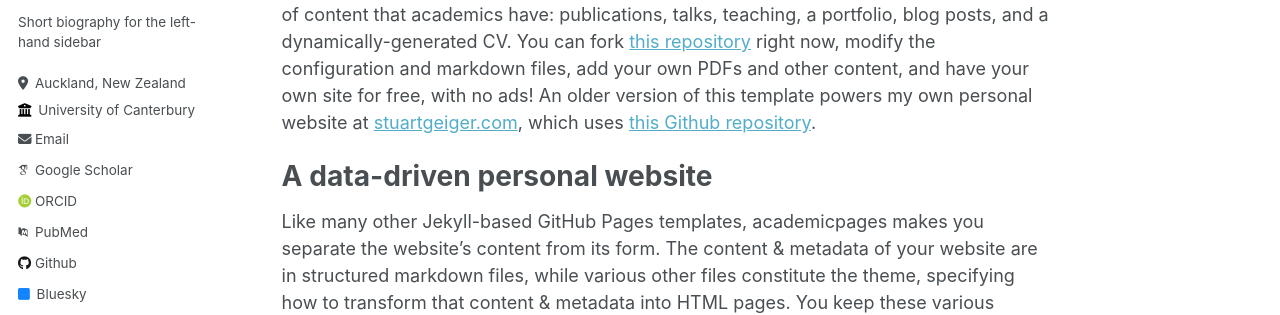
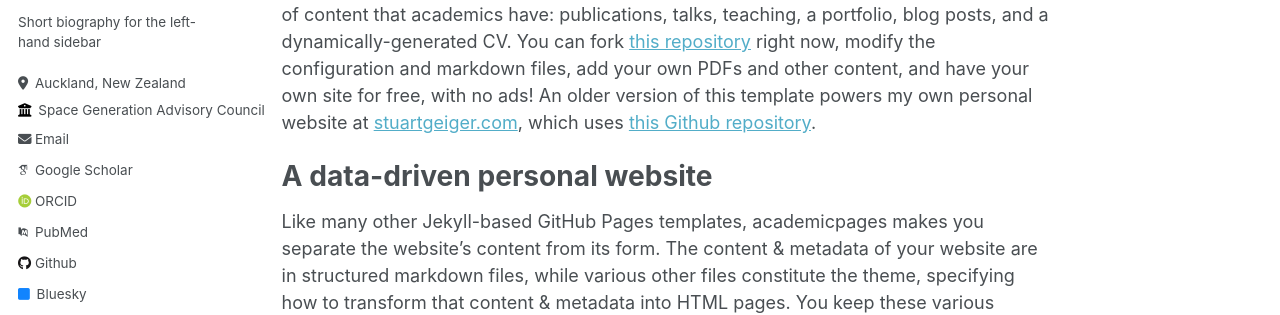
Before and after one commit to Tannerguo/tannerguo.github.io, a Jekyll site: the page built from _pages/about.md, in a window 1280 px wide. Shown: the part 322-637 px from the top of the page. Built offline with Jekyll 4.4.1, drawn with Linux system fonts in a browser that asks for light colours; some web fonts are replaced.

Commit message:
Update _config.yml

```diff
--- a/_config.yml
+++ b/_config.yml
@@ -26,7 +26,7 @@ author:
   pronouns         : # example: "she/her"
   bio              : "Short biography for the left-hand sidebar"
   location         : "Auckland, New Zealand"
-  employer         : "University of Canterbury"
+  employer         : "Space Generation Advisory Council"
   uri              : # URL
   email            : "tanner@tannerguo.com"
 
```
